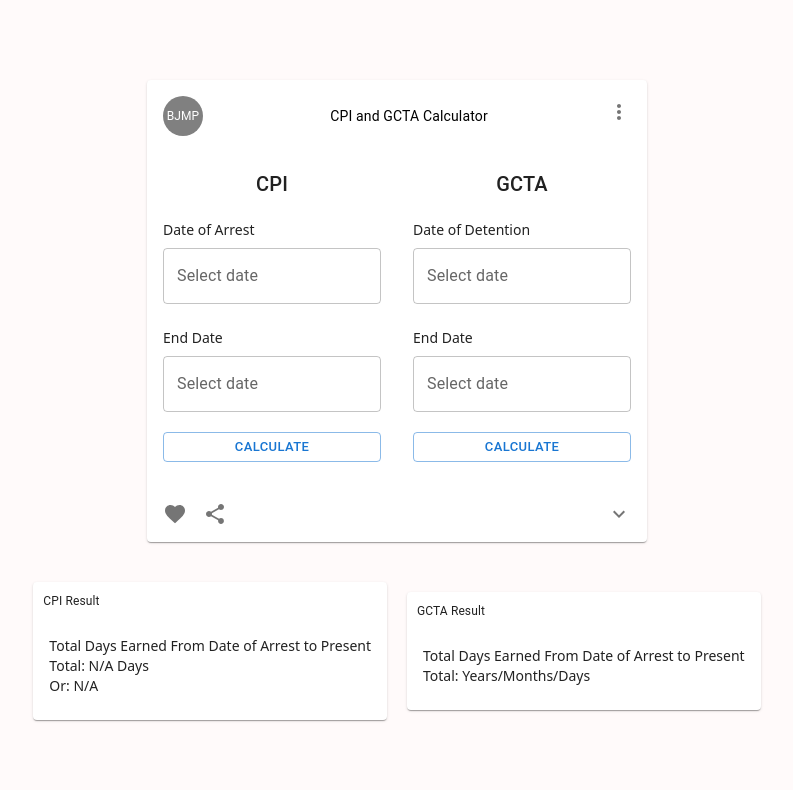
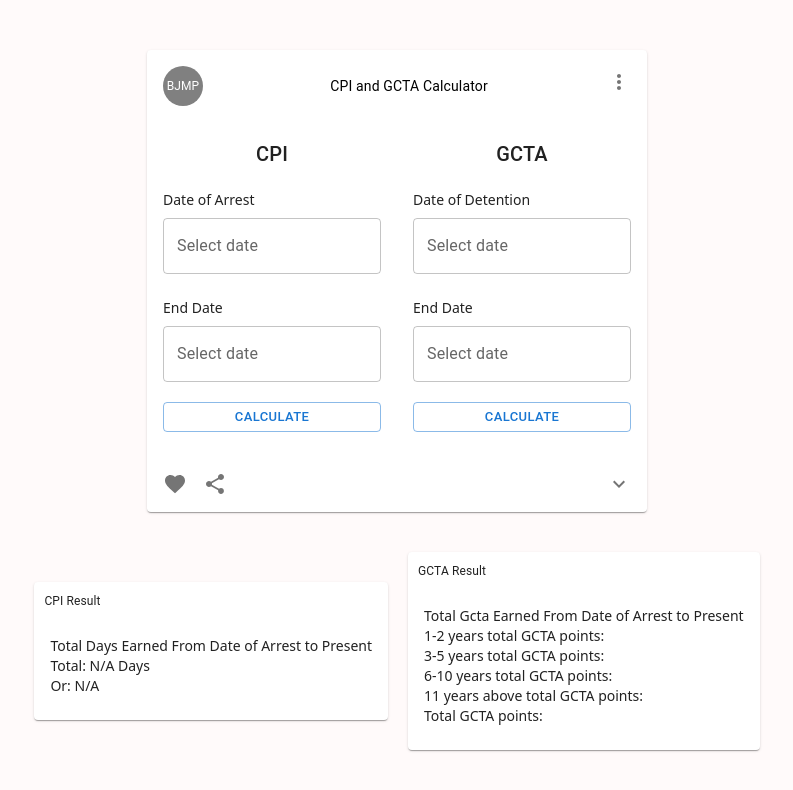
Before and after one commit to GihanDuane/GCTA-CPI-CALCULATOR-APP, a React (Vite) app: page / in a window 1280 px wide. Shown: the top 790 px of the page, without its empty margins (243-1036 px from the left). Built offline with nearby package versions, Linux system fonts and the light colour scheme.

Commit message:
update CpiAndGctaComponents to recieved and display total Gcta acumulated points

```diff
--- a/src/components/CpiAndGctaDetails/index.tsx
+++ b/src/components/CpiAndGctaDetails/index.tsx
@@ -7,6 +7,12 @@ interface CpiAndGctaDetailsProps {
   cpiYears: number | null;
   cpiMonths: number | null;
   cpiDays: number | null;
+
+  totalGctaPoints: number;
+  gctaPoints20: number;
+  gctaPoints23: number;
+  gctaPoints25: number;
+  gctaPoints30: number;
 }
 
 const CpiAndGctaDetails: React.FC<CpiAndGctaDetailsProps> = ({
@@ -14,6 +20,12 @@ const CpiAndGctaDetails: React.FC<CpiAndGctaDetailsProps> = ({
   cpiYears,
   cpiMonths,
   cpiDays,
+
+  totalGctaPoints,
+  gctaPoints20,
+  gctaPoints23,
+  gctaPoints25,
+  gctaPoints30,
 }) => {
   return (
     <div className="mt-10 flex flex-row items-center justify-center w-full gap-5">
@@ -48,11 +60,18 @@ const CpiAndGctaDetails: React.FC<CpiAndGctaDetailsProps> = ({
 
         <CardContent>
           <p className="text-sm">
-            Total Days Earned From Date of Arrest to Present
+            Total Gcta Earned From Date of Arrest to Present
+          </p>
+          <p className="text-sm">1-2 years total GCTA points: {gctaPoints20}</p>
+          <p className="text-sm">3-5 years total GCTA points: {gctaPoints23}</p>
+          <p className="text-sm">
+            6-10 years total GCTA points: {gctaPoints25}
           </p>
           <p className="text-sm">
-            Total: <span>Years/Months/Days</span>
+            11 years above total GCTA points: {gctaPoints30}
           </p>
+
+          <p className="text-sm">Total GCTA points: {totalGctaPoints}</p>
         </CardContent>
       </Card>
     </div>
```
